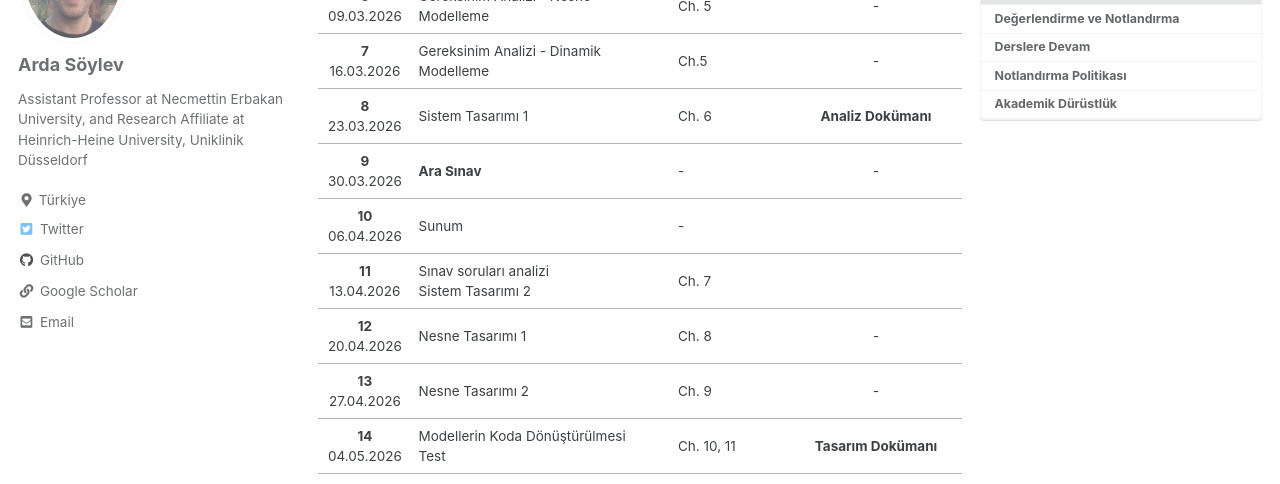
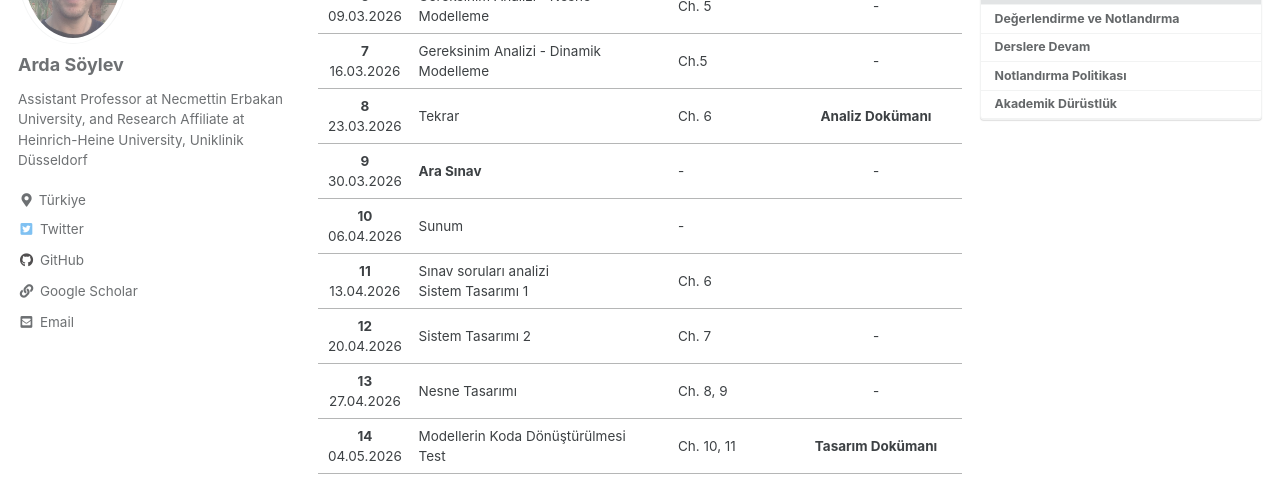
Before and after one commit to asylvz/asylvz.github.io, a Jekyll site: the page built from _pages/courses/bil204.md, in a window 1280 px wide and 900 px high, scrolled down 954 px. Shown: the part 152-636 px from the top of the window. Built offline with Jekyll 4.4.1, drawn with Linux system fonts in a browser that asks for light colours; cached includes are drawn as plain includes.

Commit message:
Reorganize bil204 schedule: review week before midterm

```diff
--- a/_pages/courses/bil204.md
+++ b/_pages/courses/bil204.md
@@ -38,12 +38,12 @@ sidebar:
 | **5** <br> 02.03.2026 | Gereksinim Çıkarımı | Ch. 4 | - |
 | **6** <br> 09.03.2026 | Gereksinim Analizi - Nesne Modelleme | Ch. 5 | - |
 | **7** <br> 16.03.2026 | Gereksinim Analizi - Dinamik Modelleme | Ch.5 | - |
-| **8** <br> 23.03.2026 | Sistem Tasarımı 1 | Ch. 6 | **Analiz Dokümanı** |
+| **8** <br> 23.03.2026 | Tekrar | Ch. 6 | **Analiz Dokümanı** |
 | **9** <br> 30.03.2026 | **Ara Sınav** | - | - |
 | **10** <br> 06.04.2026 | Sunum | - |  |
-| **11** <br> 13.04.2026 | Sınav soruları analizi <br> Sistem Tasarımı 2 | Ch. 7 |  |
-| **12** <br> 20.04.2026 | Nesne Tasarımı 1 | Ch. 8 | - |
-| **13** <br> 27.04.2026 | Nesne Tasarımı 2 | Ch. 9 | - |
+| **11** <br> 13.04.2026 | Sınav soruları analizi <br> Sistem Tasarımı 1 | Ch. 6 |  |
+| **12** <br> 20.04.2026 | Sistem Tasarımı 2 | Ch. 7 | - |
+| **13** <br> 27.04.2026 | Nesne Tasarımı | Ch. 8, 9 | - |
 | **14** <br> 04.05.2026 | Modellerin Koda Dönüştürülmesi <br> Test | Ch. 10, 11 | **Tasarım Dokümanı** |
 | **15** <br> 11.05.2026 | Sunum | - | - |
 | **16** <br> 18.05.2026 | Sunum | - | - |
```
